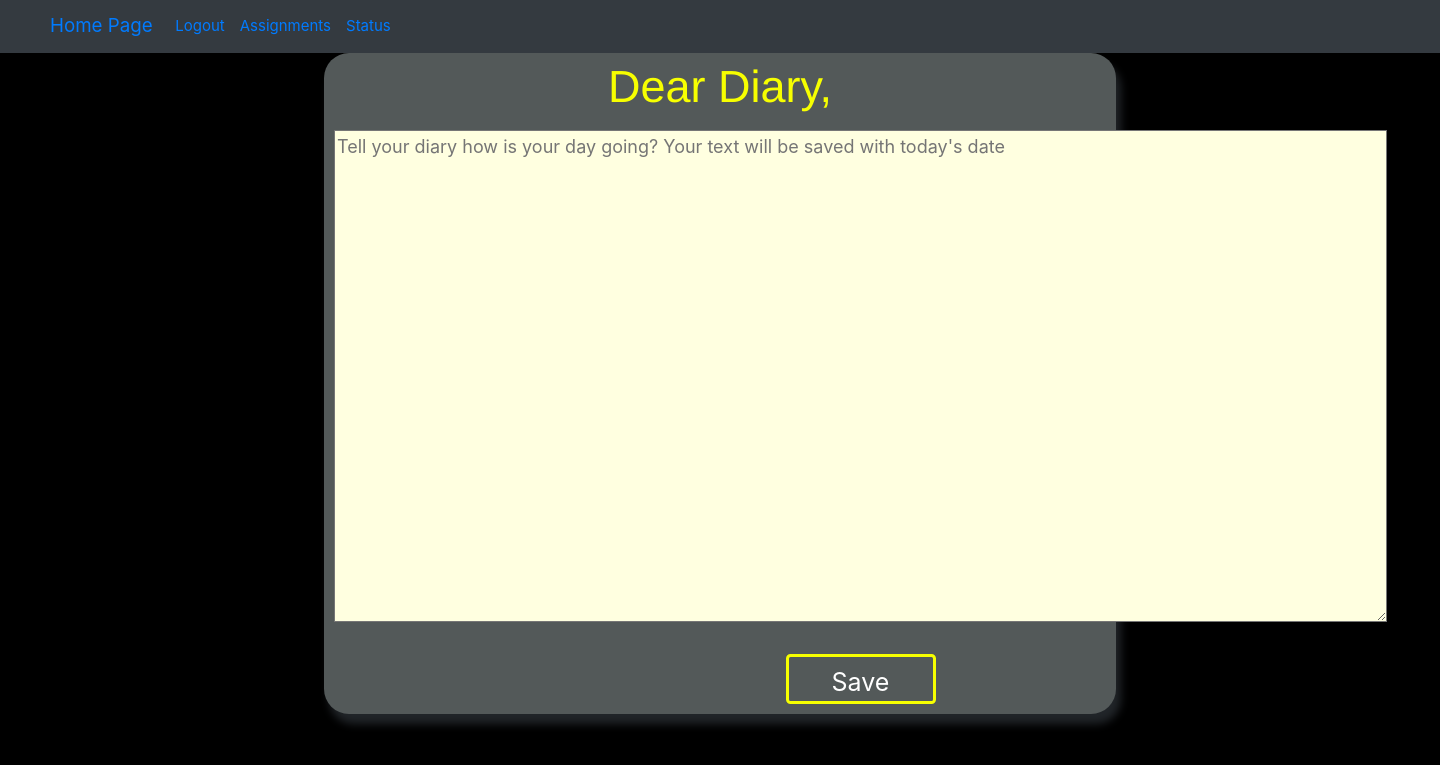
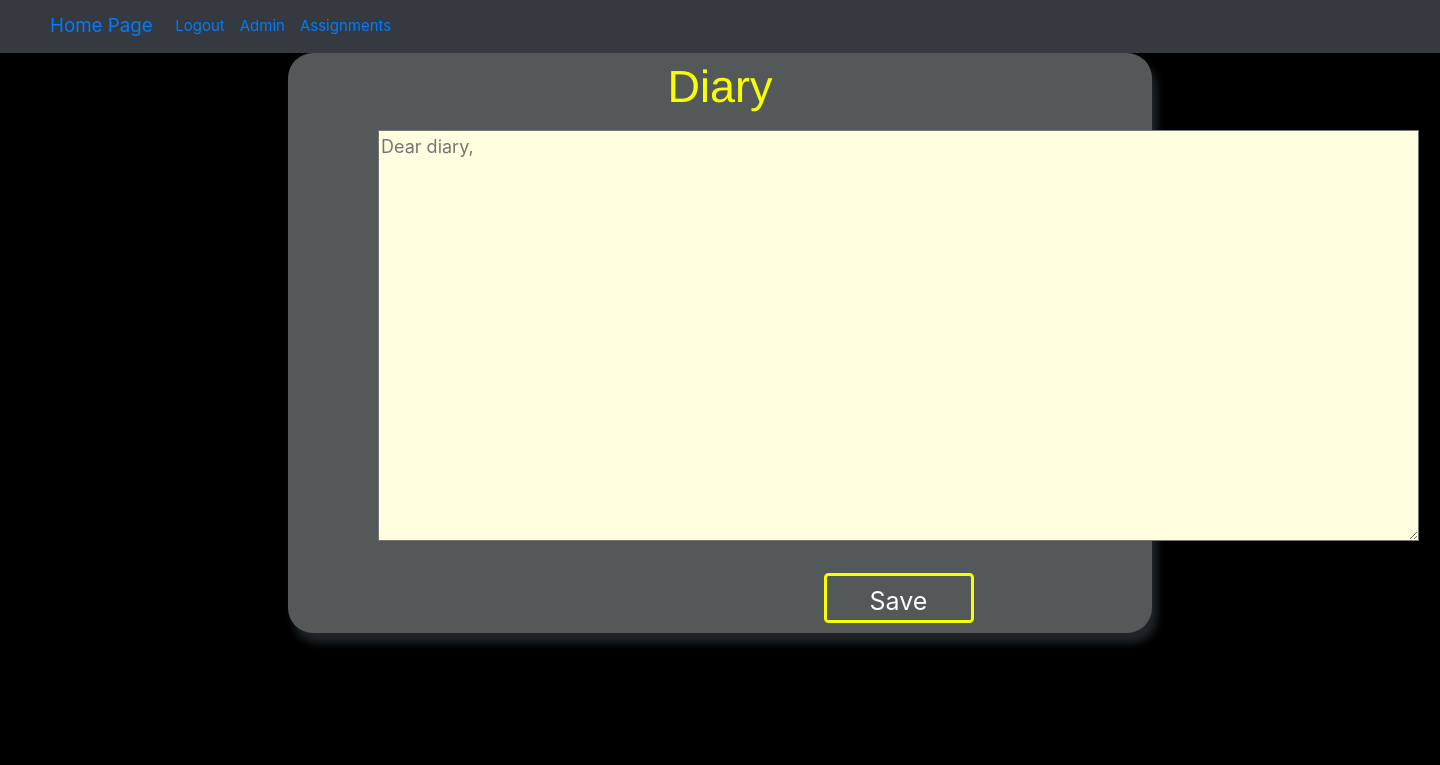
Before and after one commit to daureenneuman/Project, a Flask app: page /user/diary in a window 1440 px wide. Shown: the top 765 px of the page. Run offline with Flask 2, Linux system fonts and the light colour scheme; the visitor is signed in with stand-in values (Sample User, id 1); some libraries are stand-ins or nearby versions; some web fonts are replaced.

Commit message:
view-page

```diff
--- a/server.py
+++ b/server.py
@@ -59,8 +59,7 @@ def login_process():
     if user.is_admin:
         session["user.name"] = user.user_name
         session["admin"] = True
-        messages = UserMessage.query.filter(UserMessage.status == 'open').all()
-        return render_template('admin.html', user=user, messages=messages)
+        return redirect("/admin")
 
     elif user.group=='kids':
         session["user.id"] = user.id
@@ -70,6 +69,17 @@ def login_process():
     else:
         flash("Wrong name or password Please try again")
         return redirect("/")
+
+@app.route("/admin")
+def show_admin_page():
+    messages = UserMessage.query.filter(UserMessage.status == 'open').all()
+    from_date = date.today()
+    to_date = date.today()
+
+    return render_template('admin.html', messages=messages,
+                    from_date=from_date, to_date=to_date)
+
+
 
 
 @app.route('/user-chores')
@@ -182,8 +192,8 @@ def hide_balance():
 @app.route("/user/diary")
 def show_diary_form():
     session["diary"] = True
+
     return render_template("diary.html")
-
 
 
 @app.route('/save-diary', methods=["POST"])
@@ -225,11 +235,7 @@ def save_diary():
     session.pop('diary', None)
     return redirect('/user-chores')
 
-@app.route('/report')
-def updatechore():
 
-
-    return render_template("update_chore.html")
 
 
 
@@ -356,6 +362,6 @@ if __name__ == "__main__":
     connect_to_db(app)
 
     # Use the DebugToolbar
-    # DebugToolbarExtension(app)
+    DebugToolbarExtension(app)
 
     app.run(host="0.0.0.0")
--- a/static/style.css
+++ b/static/style.css
@@ -16,11 +16,19 @@ background:url('/static.images.png');
 
 }
 
+.legend { list-style: none; padding-left:5px;}
+.legend li { float: left; margin-right: 10px; font-size:20px; color:white; margin-left:10px;}
+.legend span { border: 1px solid #ccc; float: left; width: 40px; height: 20px; margin-left: 10px; }
+/* your colors */
+.legend .pm { background-color: red; }
+.legend .gm { background-color:#ffbb33; }
+.legend .gr { background-color: #32cd32; }
+.legend .pr { background-color: blue; }
 
 
-.input-lg {
+.login-input {
 text-align:center;
-font-size:25px; font-family: Helvetica;
+font-size:17px; font-family: Helvetica;
 border-color:#f7ff00;
 border-width: medium;
 color:black;
--- a/templates/base.html
+++ b/templates/base.html
@@ -8,7 +8,7 @@
   <link href="https://fonts.googleapis.com/css?family=Amatic+SC|Cabin+Sketch|Dancing+Script|Indie+Flower|Lobster|MedievalSharp|Monoton|Pacifico|Poiret+One|Sacramento|Oswald|Shadows+Into+Light|Tangerine" rel="stylesheet">
   <script src="https://code.jquery.com/jquery-3.2.1.min.js"></script>
   <script src="https://cdnjs.cloudflare.com/ajax/libs/Chart.js/2.4.0/Chart.min.js"></script>
-  <script src="https://cdnjs.cloudflare.com/ajax/libs/Chart.js/2.2.1/Chart.js"></script>
+
 </head>
 <body style="background-color:black">
 <nav class="navbar navbar-expand-lg bg-dark" style="text-align: left">
@@ -28,8 +28,9 @@
         {%if "admin" in session %}
         <ul class="navbar-nav mr-auto">
           <li class="nav-item active"><a class="nav-link" href="/logout">Logout</a></li>
+          <li class="nav-item"><a class="nav-link" href="/admin">Admin</a></li>
           <li class="nav-item"><a class="nav-link" href="/admin-today">Assignments</a></li>
-          <li class="nav-item"><a class="nav-link" href="/admin-report">Status</a></li>
+
       </ul>
         {% endif %}
 
--- a/templates/diary.html
+++ b/templates/diary.html
@@ -1,19 +1,27 @@
 {% extends 'base.html' %}
 {% block content %}
 
-<div class="container" style="background-color:#535959; width:55%; border-radius: 25px; box-shadow: 5px 10px 8px;">
+<div class="container" style="background-color:#535959; width:60%; border-radius: 25px; box-shadow: 5px 10px 8px;">
+
     <div class="row">
         <div class="col-12">
             <div style="text-align:center; color:#f7ff00; font-size:45px; text-align:center; font-family: Helvetica; ">
-            Dear Diary,
+            Diary
             </div>
         </div>
     </div>
-    <div class="row" style="padding:10px; text-align:center">
-        <form id="diary" action='/save-diary' method="POST">
-            <textarea id="textextra" form ="diary" class="text" cols="86" rows ="18" name="content" placeholder="Tell your diary how is your day going? Your text will be saved with today's date"   style="font-size:18px; background-color:#ffffe0"></textarea>
+    <div class="row" style="padding:10px; text-align:center; margin-left:50px">
 
+
+        <form id="diary" action='/save-diary' method="POST" style="text-align:center">
+            <div class="col-12">
+            <textarea id="textextra" form ="diary" class="text" wrap="off" cols="85" rows ="15" name="content" placeholder="Dear diary, "   style="font-size:18px; background-color:#ffffe0;
+            text-align:center overflow: auto;"></textarea>
+            </div>
+             <div class="col-12">
             <input id="diary-submit" class="btn btn-outline-primary btn-lg" type="submit" value="Save" style="border:solid; border-color:#f7ff00; color:white; font-size:25px; width:150px; float: center; height:50px; margin-top:25px;"></input>
+            </div>
+
         </form>
 
     </div>
--- a/token.json
+++ b/token.json
@@ -1 +1 @@
-{"access_token": "ya29.GlwOBtOElnioIb7IdKqKZa2qPwQHkqv9TVN4W_4CUeWOuIdI1sk-EgmXfPLrPUgoOj-e8L8j-xK_lbSkrvSjma90Eafz8eEwSEyM4QbyBOEujBhQ1_ol745SzTgEpw", "client_id": "680721165959-niluorcsnbnjlecuiqvrqikqe0nd18q7.apps.googleusercontent.com", "client_secret": "T1hXQDmKSMQAfMYlNcixTMiD", "refresh_token": "1/SydUV82GhQ4D1jd-iFinG3e9DkUPJjJav1YP-IYRfY5XWo5X7hBhIia2PF8Vntu2", "token_expiry": "2018-08-05T08:12:29Z", "token_uri": "https://www.googleapis.com/oauth2/v3/token", "user_agent": null, "revoke_uri": "https://accounts.google.com/o/oauth2/revoke", "id_token": null, "id_token_jwt": null, "token_response": {"access_token": "ya29.GlwOBtOElnioIb7IdKqKZa2qPwQHkqv9TVN4W_4CUeWOuIdI1sk-EgmXfPLrPUgoOj-e8L8j-xK_lbSkrvSjma90Eafz8eEwSEyM4QbyBOEujBhQ1_ol745SzTgEpw", "token_type": "Bearer", "expires_in": 3600, "scope": "https://www.googleapis.com/auth/gmail.modify"}, "scopes": ["https://www.googleapis.com/auth/gmail.modify"], "token_info_uri": "https://www.googleapis.com/oauth2/v3/tokeninfo", "invalid": false, "_class": "OAuth2Credentials", "_module": "oauth2client.client"}
+{"access_token": "ya29.GlzxBRmoLObr-cwhBRDqxaTDuvj86d50Lggm3N3z6ubxli1AKgog9zumLn4T9Jrcf_X3ilmpEPqoHos7q4u9ICD3S-OuaMARFfifg3Psj2XlbdJRR3SfpJenyMKYaw", "client_id": "680721165959-niluorcsnbnjlecuiqvrqikqe0nd18q7.apps.googleusercontent.com", "client_secret": "T1hXQDmKSMQAfMYlNcixTMiD", "refresh_token": "1/SydUV82GhQ4D1jd-iFinG3e9DkUPJjJav1YP-IYRfY5XWo5X7hBhIia2PF8Vntu2", "token_expiry": "2018-08-06T23:02:12Z", "token_uri": "https://www.googleapis.com/oauth2/v3/token", "user_agent": null, "revoke_uri": "https://accounts.google.com/o/oauth2/revoke", "id_token": null, "id_token_jwt": null, "token_response": {"access_token": "ya29.GlzxBRmoLObr-cwhBRDqxaTDuvj86d50Lggm3N3z6ubxli1AKgog9zumLn4T9Jrcf_X3ilmpEPqoHos7q4u9ICD3S-OuaMARFfifg3Psj2XlbdJRR3SfpJenyMKYaw", "token_type": "Bearer", "expires_in": 3600, "scope": "https://www.googleapis.com/auth/gmail.modify"}, "scopes": ["https://www.googleapis.com/auth/gmail.modify"], "token_info_uri": "https://www.googleapis.com/oauth2/v3/tokeninfo", "invalid": false, "_class": "OAuth2Credentials", "_module": "oauth2client.client"}
```
Also changed, not shown: templates/admin.html (+14 -5 lines), templates/homepage.html (+4 -4 lines), templates/report.html (+19 -3 lines), templates/todays_chores.html (+9 -0 lines).
